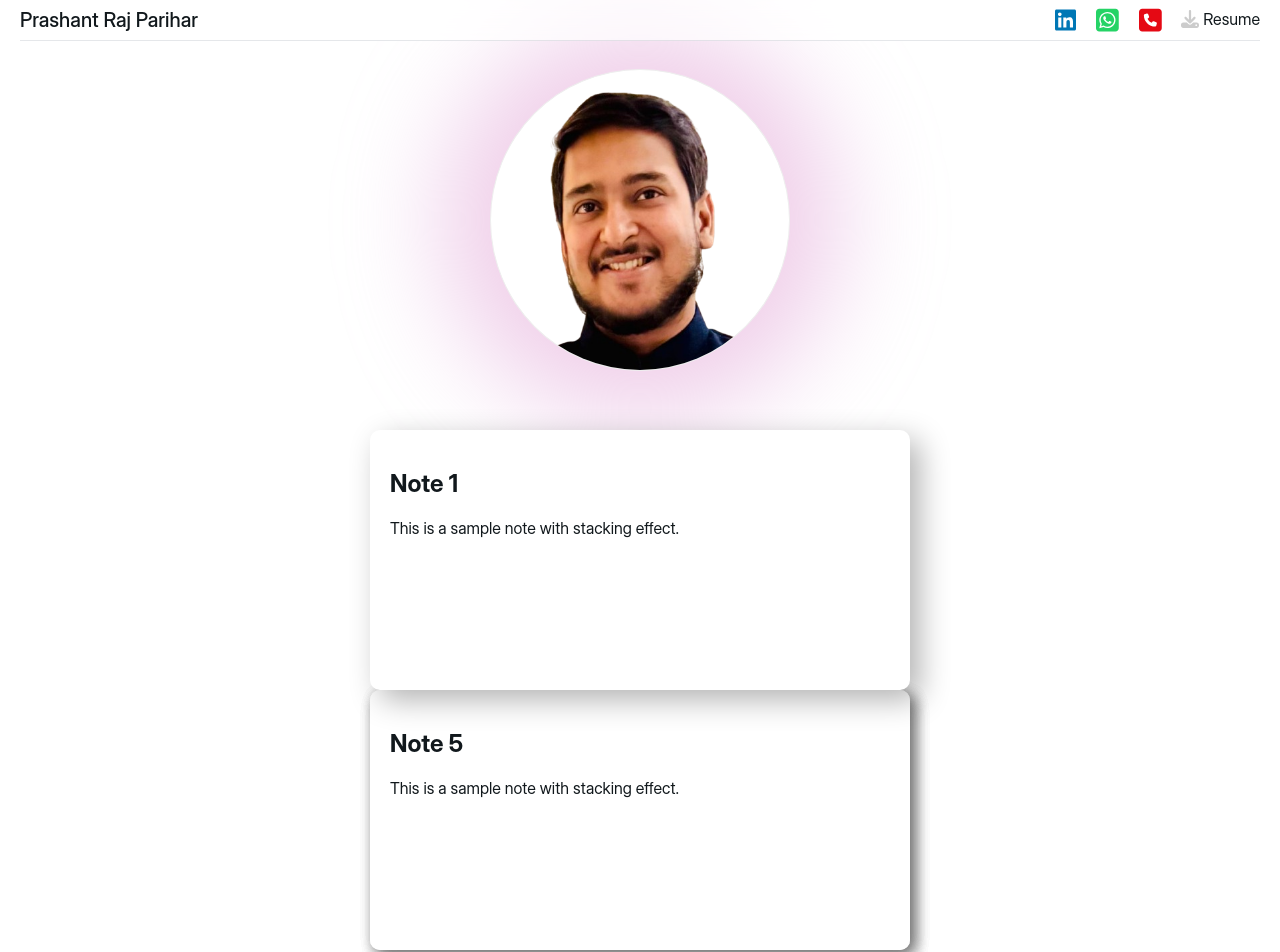
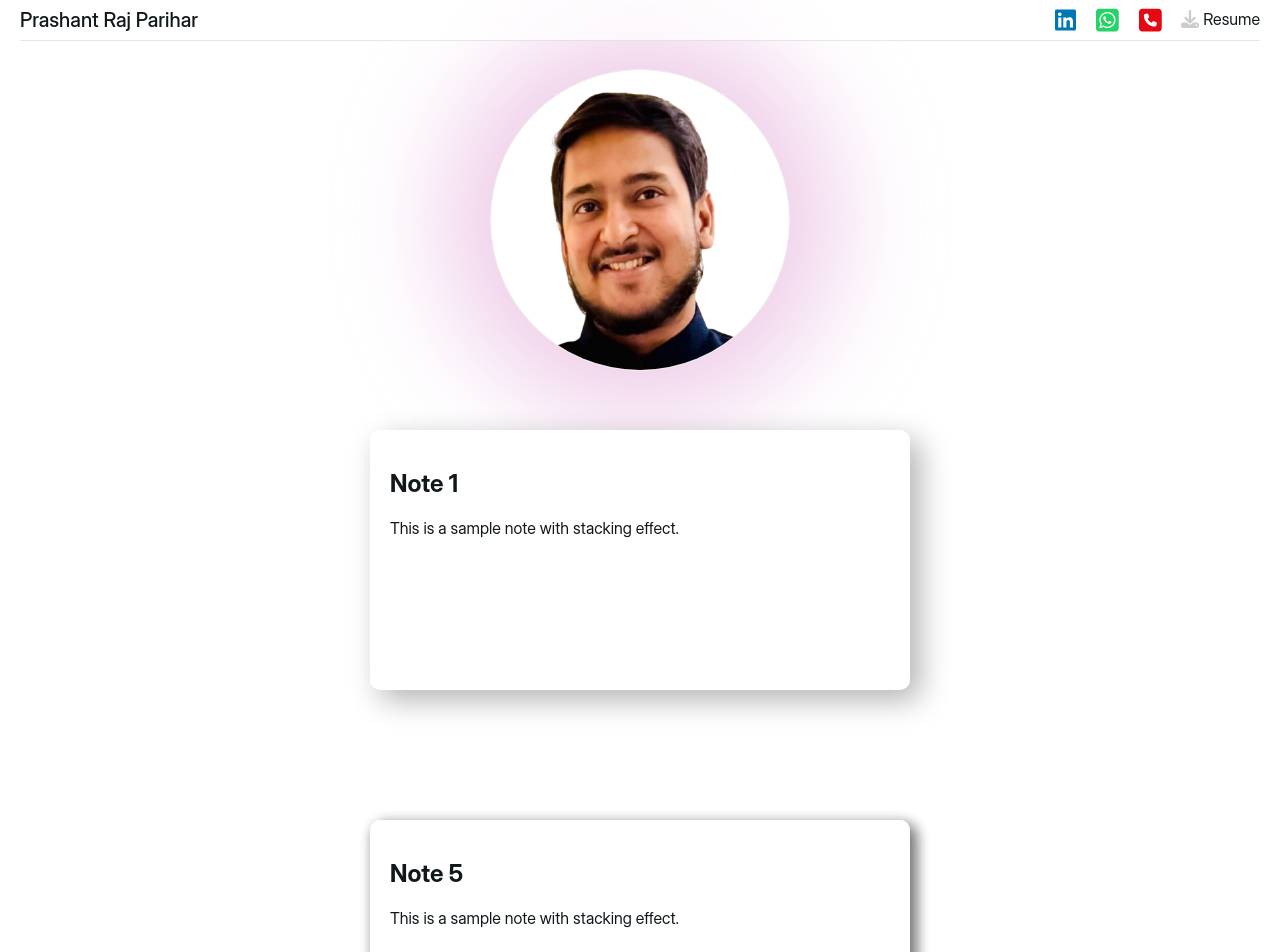
Before and after one commit to pariharprashantraj/portfolio, a React (Create React App) app: page / in a window 1280 px wide. Shown: the top 952 px of the page. Built offline with nearby package versions, Linux system fonts and the light colour scheme.

Commit message:
stacking

```diff
--- a/src/components/profile/stacking.js
+++ b/src/components/profile/stacking.js
@@ -25,21 +25,22 @@ const Notes = () => {
       {notesData.map((note, index) => {
         const isActive = index === activeIndex;
         const isPrevious = index < activeIndex;
+        const isNext = index > activeIndex;
 
         return (
           <div
             key={index}
             className={`note ${
-              isActive ? "active" : isPrevious ? "previous" : "next"
+              isActive ? "active" : isPrevious ? "previous" : "hidden"
             }`}
             style={{
               transform: isActive
                 ? "translate(-50%, -50%) scale(1)"
                 : isPrevious
-                ? `translate(-50%, -40%) scale(0.85)` // Moves down and shrinks
-                : `translate(-50%, 50%) scale(1)`, // Incoming note starts lower
-              zIndex: isActive ? 3 : isPrevious ? 1 : 2, // Active note on top
-              opacity: isPrevious ? 0.6 : 1, // Older notes fade
+                ? `translate(-50%, -60%) scale(0.85)` // Moves up and shrinks
+                : `translate(-50%, 100%) scale(1)`, // Hidden below
+              zIndex: isActive ? 3 : isPrevious ? 1 : -1, // Active note on top
+              opacity: isPrevious ? 0.5 : 1, // Older notes fade
             }}
           >
             <h2>{note}</h2>
--- a/src/components/profile/styleD.css
+++ b/src/components/profile/styleD.css
@@ -63,6 +63,16 @@
 }
 
 /* Default state for notes */
+.notes-container {
+  display: flex;
+  flex-direction: column;
+  align-items: center;
+  padding: 200px 20px;
+  position: relative;
+  height: 300vh; /* Allow enough space for scrolling */
+}
+
+/* Default state for notes */
 .note {
   width: 500px;
   height: 220px;
@@ -71,9 +81,9 @@
   box-shadow: 5px 5px 15px rgba(0, 0, 0, 0.2);
   border-radius: 10px;
   position: fixed;
-  top: 70%;
+  top: 70%; /* Initially starts at 70% viewport height */
   left: 50%;
-  transform: translate(-50%, 50%) scale(1);
+  transform: translate(-50%, 100%) scale(1); /* Hidden below */
   transition: transform 0.5s ease, opacity 0.5s ease, box-shadow 0.5s ease;
   opacity: 0.9;
   z-index: 2;
@@ -81,23 +91,23 @@
 
 /* Fully visible note */
 .note.active {
-  transform: translate(-50%, -50%) scale(1);
+  transform: translate(-50%, -50%) scale(1); /* Moves to center */
   opacity: 1;
   z-index: 3; /* Active note on top */
   box-shadow: 10px 10px 30px rgba(0, 0, 0, 0.3);
 }
 
-/* Previous notes move slightly backward */
+/* Previous notes move upwards and shrink */
 .note.previous {
-  transform: translate(-50%, -40%) scale(0.85);
-  opacity: 0.6;
+  transform: translate(-50%, -60%) scale(0.85);
+  opacity: 0.5;
   z-index: 1; /* Push back */
   box-shadow: 3px 3px 10px rgba(0, 0, 0, 0.15);
 }
 
-/* Next notes come from below */
-.note.next {
-  transform: translate(-50%, 50%) scale(1);
-  opacity: 1;
-  z-index: 2; /* Stacks between active and previous */
+/* Hidden notes (yet to appear) */
+.note.hidden {
+  transform: translate(-50%, 100%) scale(1); /* Keep them below */
+  opacity: 0;
+  z-index: -1;
 }
```
